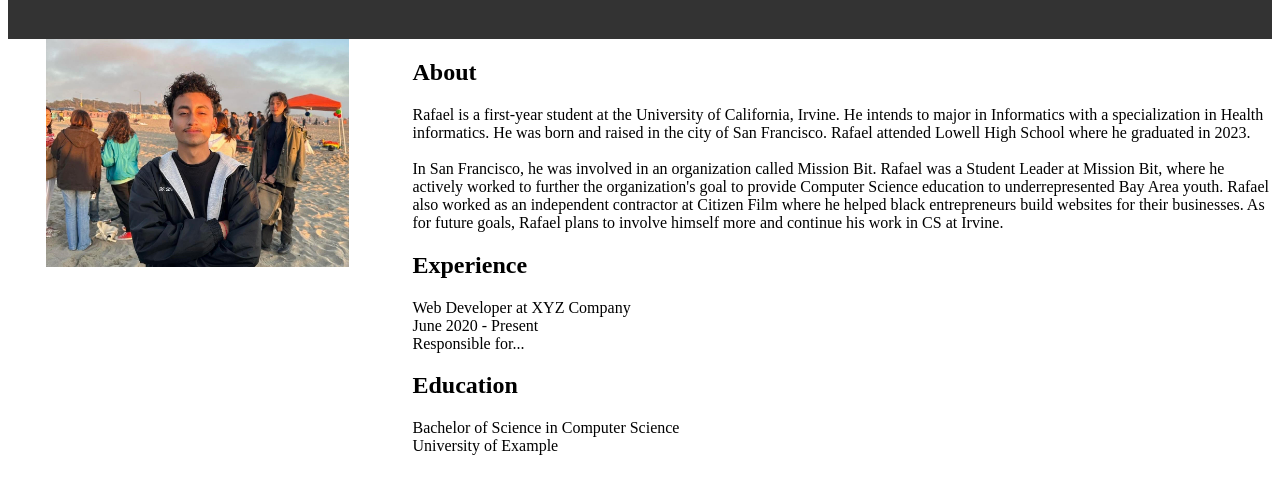
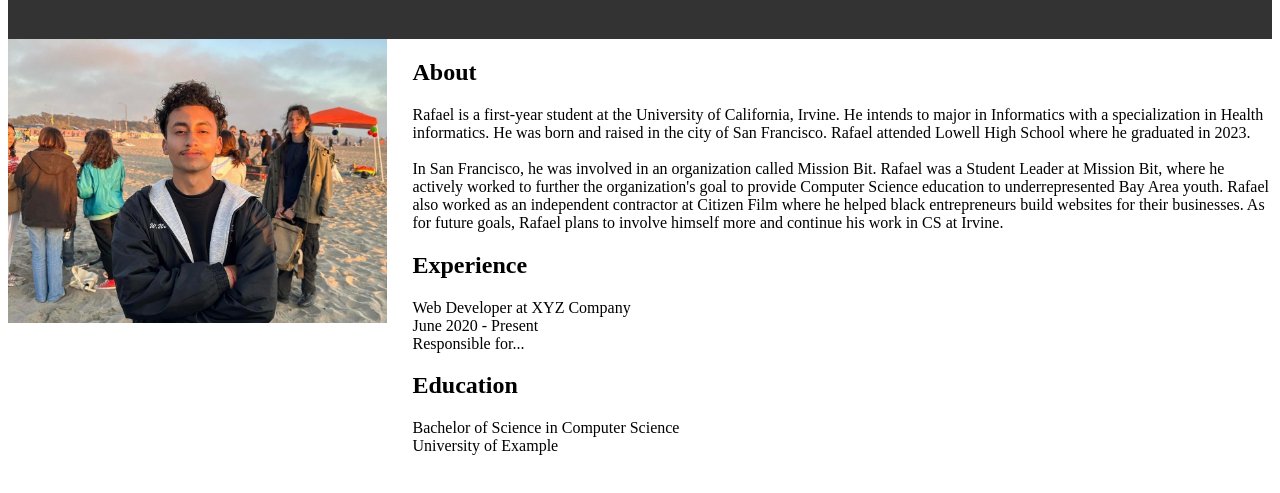
Before and after one commit to IamRafaelllll/IamRafaelllll.github.io, a plain HTML site: page index.html in a window 1280 px wide. Shown: the part 89-582 px from the top of the page. Drawn offline with Linux system fonts and the light colour scheme.

Commit message:
Update index.html

```diff
--- a/index.html
+++ b/index.html
@@ -4,24 +4,12 @@
 
     <title>Your Name - Resume</title>
     <style>
-
-
-        #header {
+      #header {
             background-color: #333;
             color: #fff;
             text-align: center;
             padding: 20px 0;
         }
-
-        #container {
-
-
-
-
-
-
-        }
-
         #left-column {
             width: 30%;
             float: left;
@@ -32,9 +20,8 @@
             width: 68%;
             float: left;
         }
-
         img {
-            width: 80%;
+            width: 100%;
             height: auto;
             display: block;
             margin: 0 auto;
```
